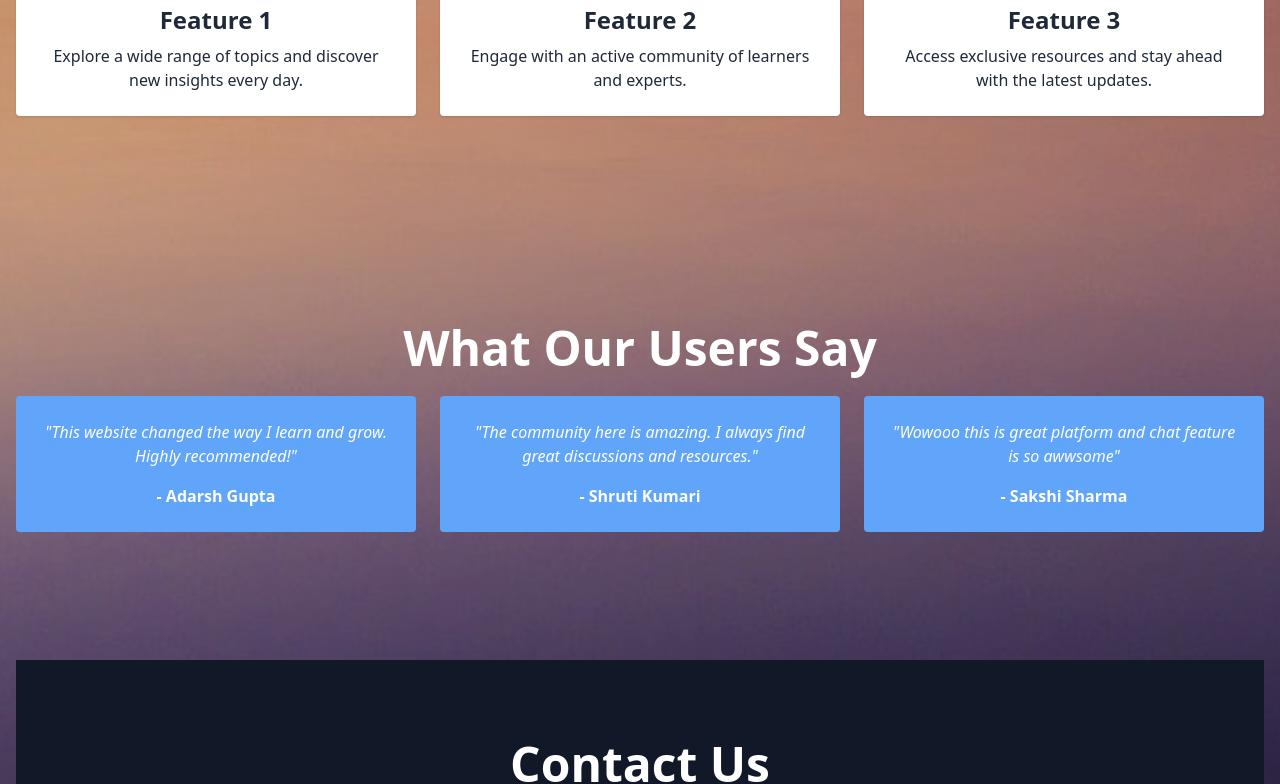
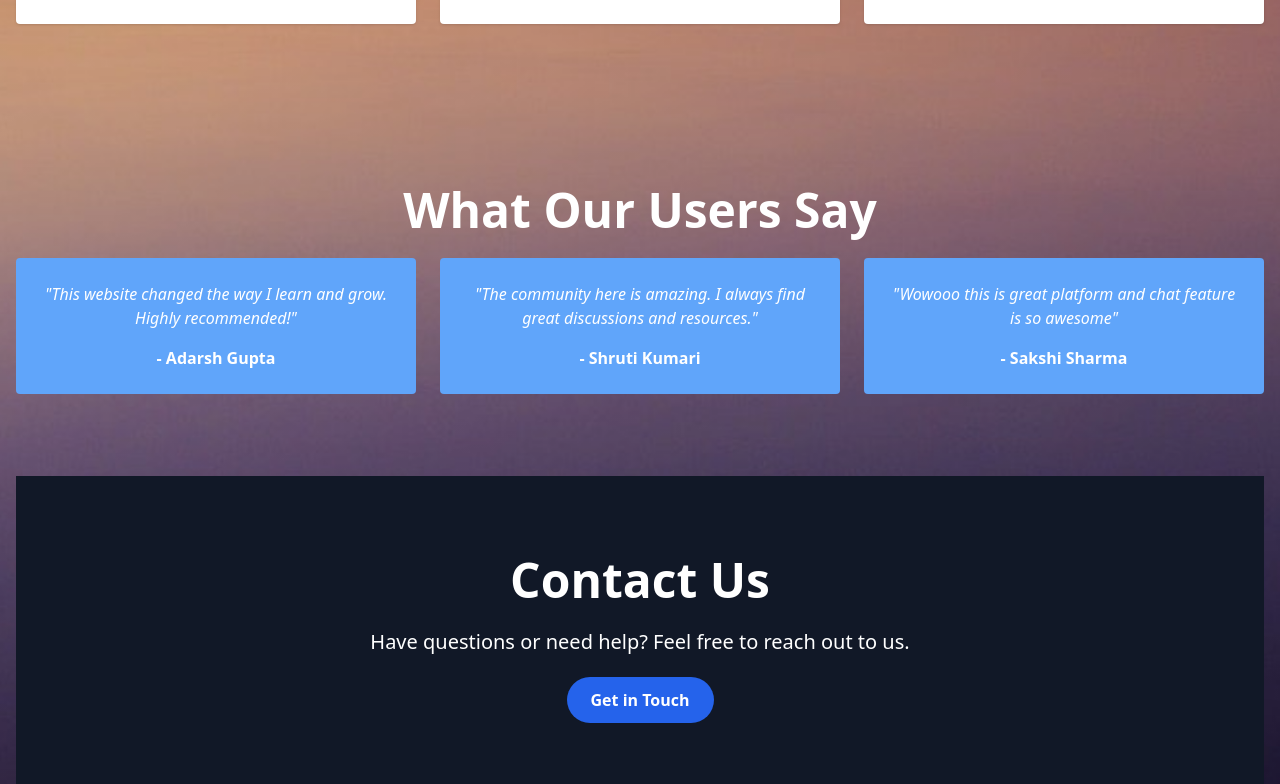
Before and after one commit to Ankit9179/chat-yt-app, a React (Vite) app in the folder frontend/: page / in a window 1280 px wide. Shown: the part 1168-1952 px from the top of the page. Built offline with nearby package versions, Linux system fonts and the light colour scheme.

Commit message:
fixed some issues in hero component

```diff
--- a/frontend/src/components/heroSections/Hero.jsx
+++ b/frontend/src/components/heroSections/Hero.jsx
@@ -3,7 +3,7 @@ import smock from './smock 2.jpg'
 
 const Hero = () => {
     return (
-        <div className='flex flex-col gap-12'>
+        <div className='flex flex-col gap-[2px]'>
 
             <section className="bg-gray-900 text-white py-20">
                 <div className="container mx-auto flex flex-col items-center text-center">
@@ -87,7 +87,7 @@ const Hero = () => {
                             <h3 className="mt-4 font-bold">- Shruti Kumari</h3>
                         </div>
                         <div className="p-6 bg-blue-400 rounded">
-                            <p className="italic">"Wowooo this is great platform and chat feature is so awwsome"</p>
+                            <p className="italic">"Wowooo this is great platform and chat feature is so awesome"</p>
                             <h3 className="mt-4 font-bold">- Sakshi Sharma</h3>
                         </div>
                     </div>
```
